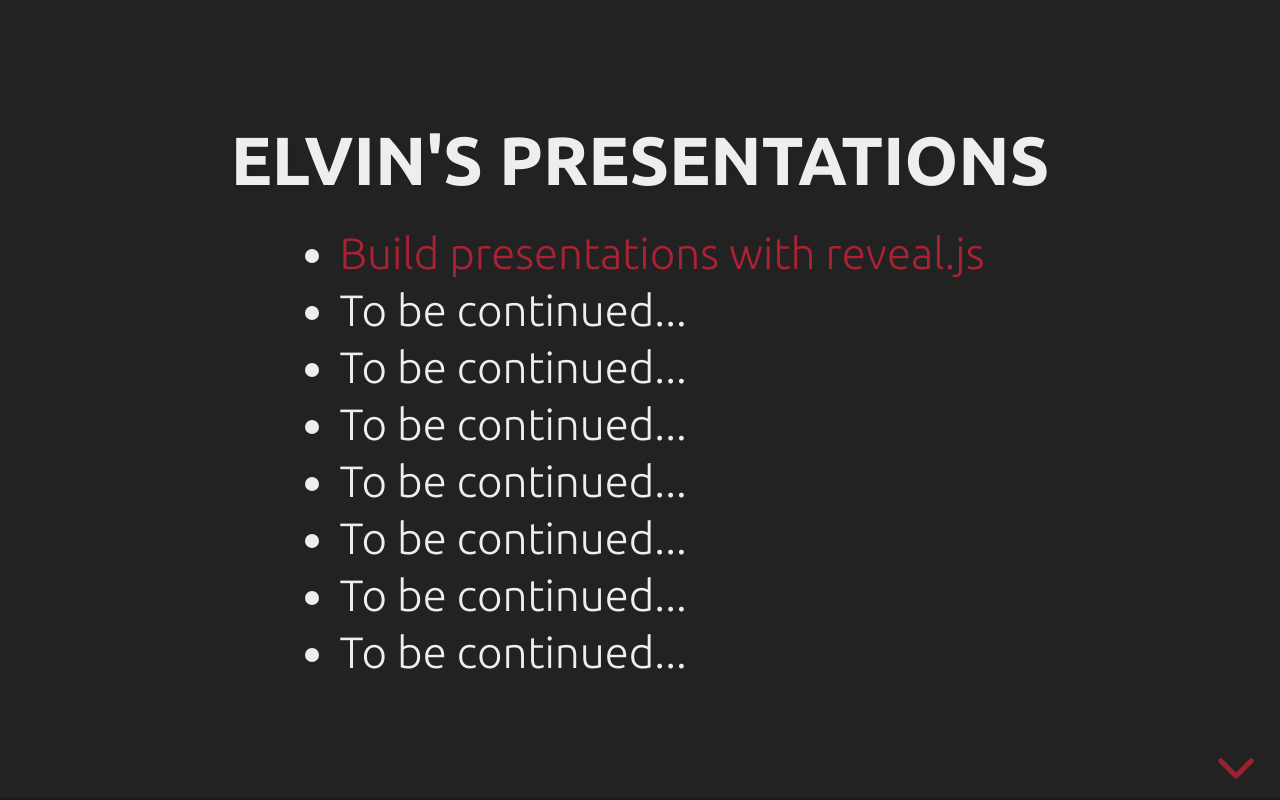
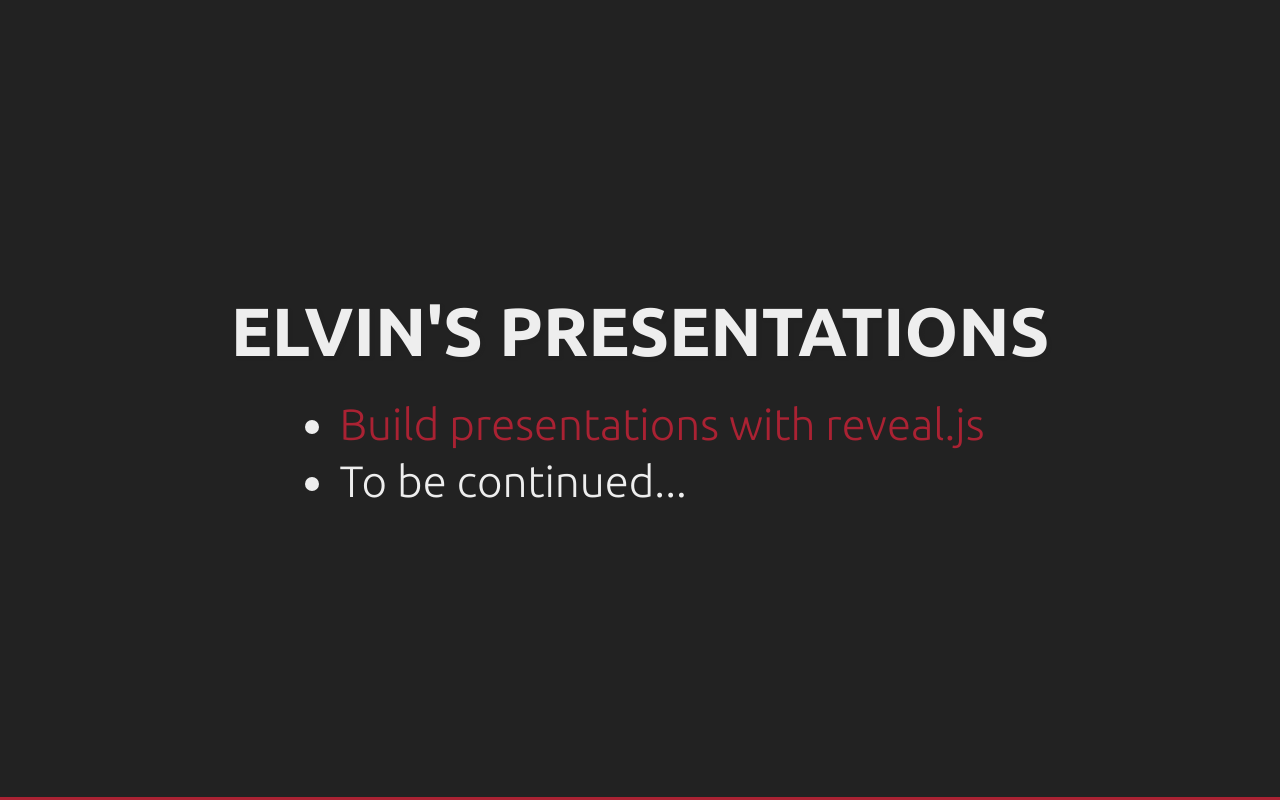
Before and after one commit to silentmaker/lecturer, a website: page index.html in a window 1280 px wide. Drawn offline with Linux system fonts and the light colour scheme.

Commit message:
Update index.html

```diff
--- a/index.html
+++ b/index.html
@@ -41,38 +41,6 @@
 						<ul>
 							<li><a href="lectures/build-presentation-with-reveal-js">Build presentations with reveal.js</a></li>
 							<li>To be continued...</li>
-							<li>To be continued...</li>
-							<li>To be continued...</li>
-							<li>To be continued...</li>
-							<li>To be continued...</li>
-							<li>To be continued...</li>
-							<li>To be continued...</li>
-						</ul>
-					</section>
-					<section>
-						<h3>Elvin's Presentations</h3>
-						<ul>
-							<li>To be continued...</li>
-							<li>To be continued...</li>
-							<li>To be continued...</li>
-							<li>To be continued...</li>
-							<li>To be continued...</li>
-							<li>To be continued...</li>
-							<li>To be continued...</li>
-							<li>To be continued...</li>
-						</ul>
-					</section>
-					<section>
-						<h3>Elvin's Presentations</h3>
-						<ul>
-							<li>To be continued...</li>
-							<li>To be continued...</li>
-							<li>To be continued...</li>
-							<li>To be continued...</li>
-							<li>To be continued...</li>
-							<li>To be continued...</li>
-							<li>To be continued...</li>
-							<li>To be continued...</li>
 						</ul>
 					</section>
 				</section>
```
